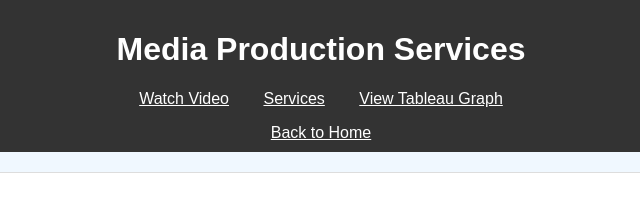
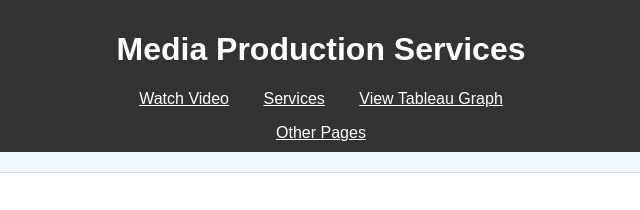
Before and after one commit to JoshMcConkie/IS201Final, a plain HTML site: page scratch.html in a window 1280 px wide. Shown: the top 210 px of the page, 319-959 px from the left. Drawn offline with Linux system fonts and the light colour scheme.

Commit message:
Add files via upload

```diff
--- a/scratch.html
+++ b/scratch.html
@@ -17,7 +17,7 @@
                 <li><a href="#tableau-section">View Tableau Graph</a></li>
             </ul>
         </nav>
-        <a href="index.html">Back to Home</a>
+        <a href="index.html">Other Pages</a>
     </header>
 
     <!-- Image Section -->
```
